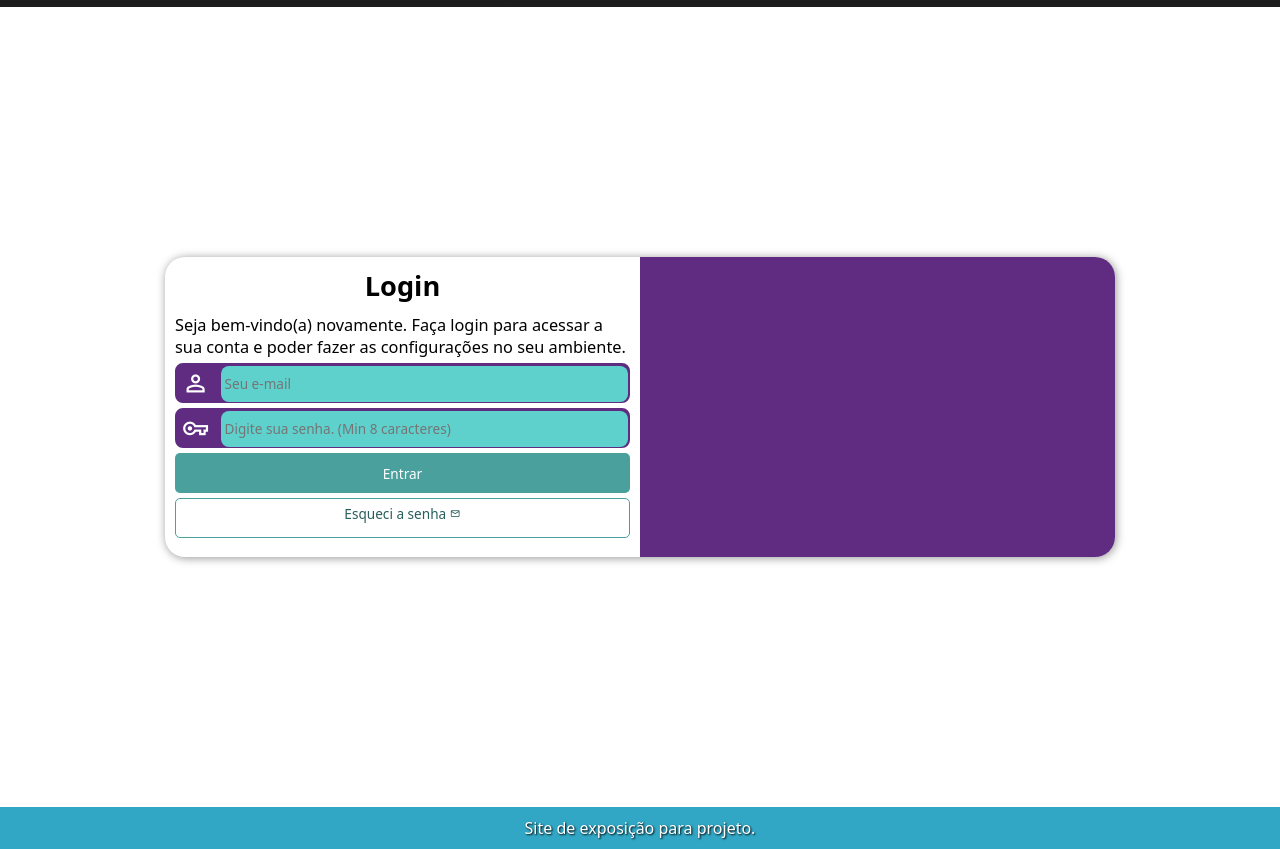
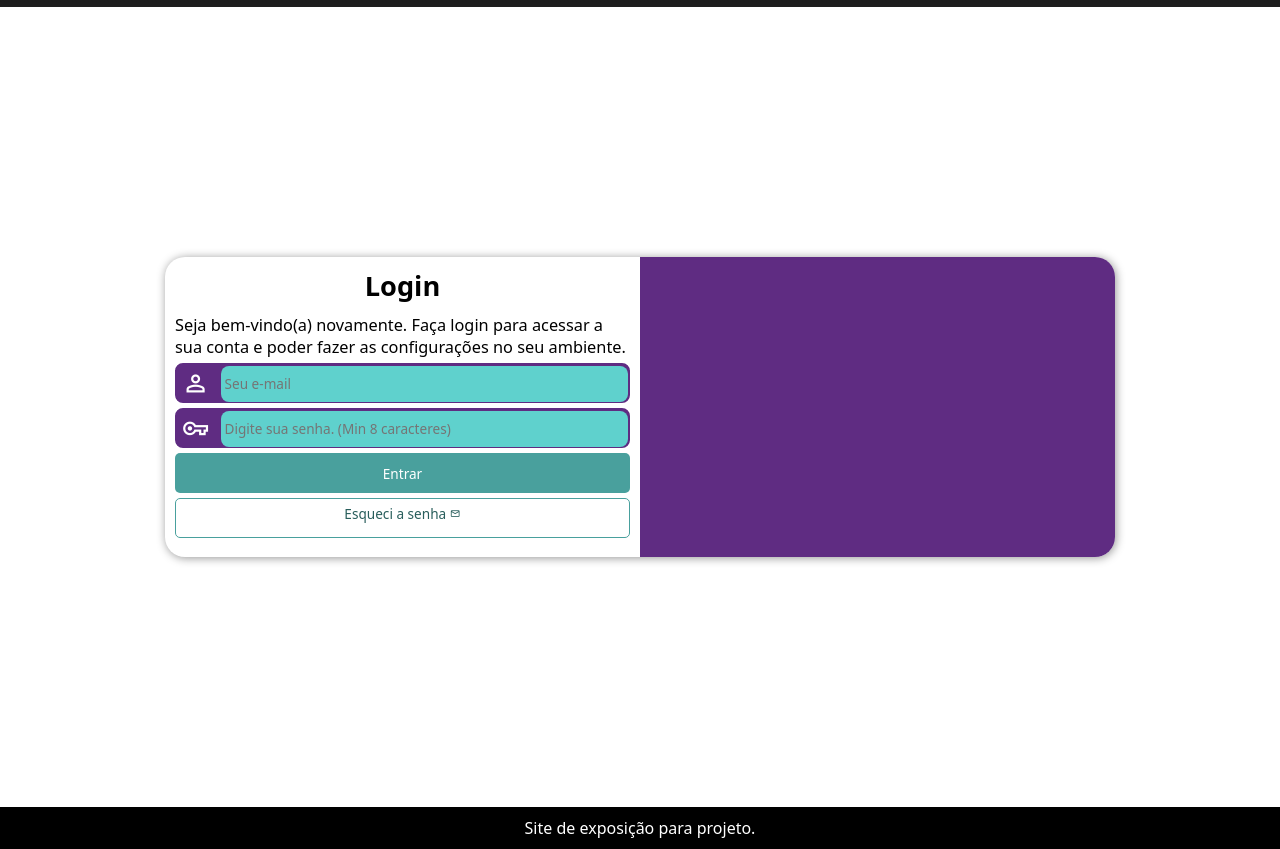
Before and after one commit to EduSanOne/ride-secure, a plain HTML site: page index.html in a window 1280 px wide. Shown: the part 139-988 px from the top of the page. Drawn offline with nearby package versions, Linux system fonts and the light colour scheme.

Commit message:
Update style.css.

```diff
--- a/estilos/style.css
+++ b/estilos/style.css
@@ -216,7 +216,7 @@ menu a:hover {
 footer {
     display: block;
     text-align: center;
-    background-color: rgb(49, 167, 197) ;
+    background-color: black;
     color: white;
     font-size: 1.4m;
     padding: 10px;
```
